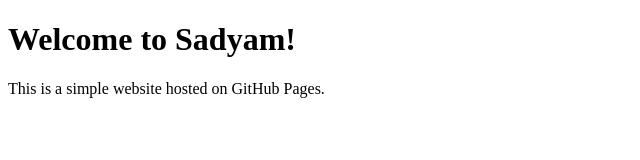
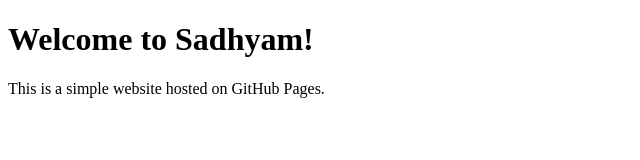
Before and after one commit to Indukumar-Warrier/Sadhyam, a plain HTML site: page index.html in a window 1280 px wide. Shown: the full height of the page, 0-640 px from the left. Drawn offline with Linux system fonts and the light colour scheme.

Commit message:
Update index.html

```diff
--- a/index.html
+++ b/index.html
@@ -4,7 +4,7 @@
   <title>Sadyam</title>
 </head>
 <body>
-  <h1>Welcome to Sadyam!</h1>
+  <h1>Welcome to Sadhyam!</h1>
   <p>This is a simple website hosted on GitHub Pages.</p>
 </body>
 </html>
```
